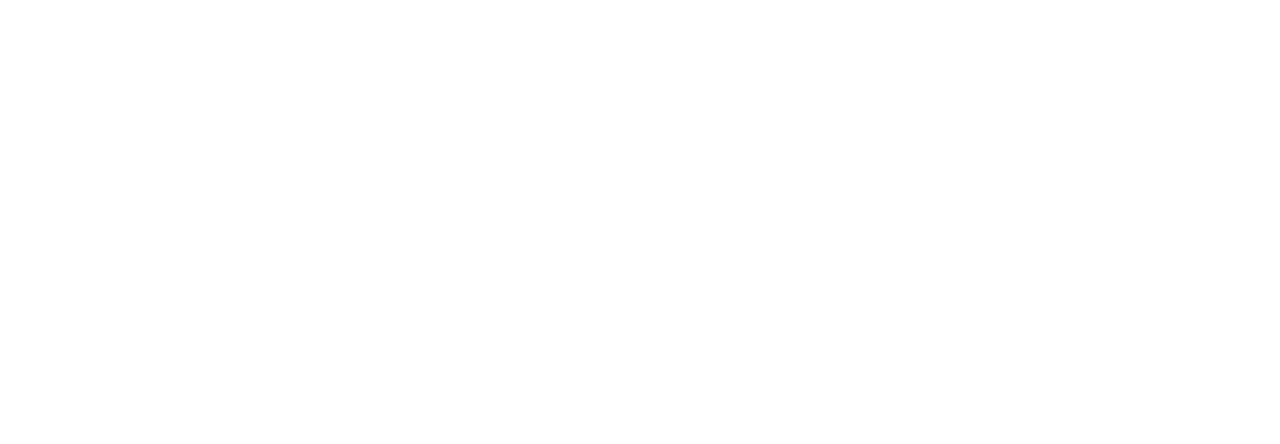
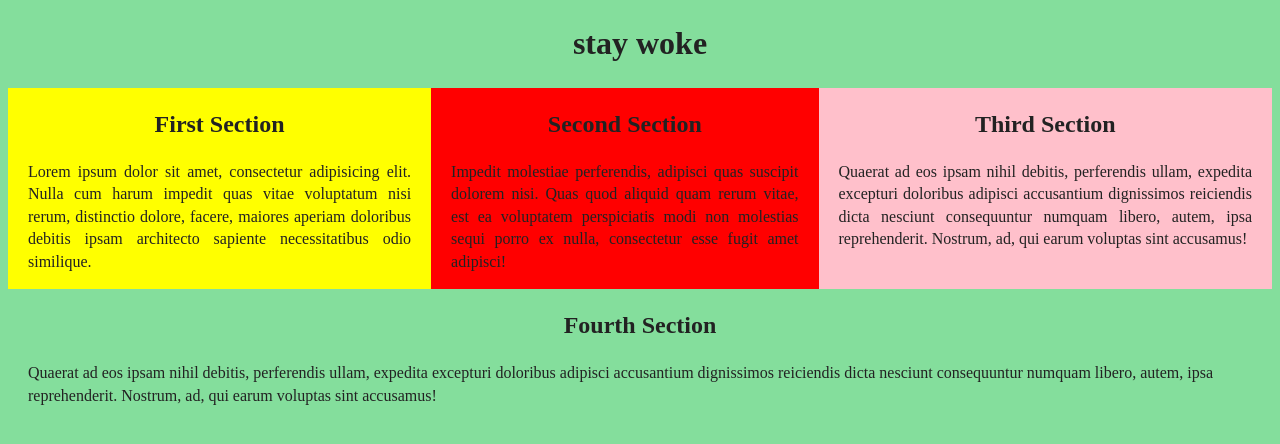
Before and after one commit to bbhonu/flexmess, a plain HTML site: page index.html in a window 1280 px wide. Drawn offline with Linux system fonts and the light colour scheme.

Commit message:
another commit

```diff
--- a/index.html
+++ b/index.html
@@ -2,9 +2,43 @@
 <html lang="en">
 <head>
 	<meta charset="UTF-8">
+		<link rel="stylesheet" href="css/main.css">
+
+		<meta name="viewport" content="width=device-width, initial-scale=1">
+
 	<title>Flex Title</title>
+	<script>
+  (function(i,s,o,g,r,a,m){i['GoogleAnalyticsObject']=r;i[r]=i[r]||function(){
+  (i[r].q=i[r].q||[]).push(arguments)},i[r].l=1*new Date();a=s.createElement(o),
+  m=s.getElementsByTagName(o)[0];a.async=1;a.src=g;m.parentNode.insertBefore(a,m)
+  })(window,document,'script','https://www.google-analytics.com/analytics.js','ga');
+
+  ga('create', 'UA-86968553-1', 'auto');
+  ga('send', 'pageview');
+
+</script>
 </head>
 <body>
+<header> <h1> stay woke</h1></header>
+<main>
+
+	<section class ="one">
+		<h2>First Section</h2>
+		<p>Lorem ipsum dolor sit amet, consectetur adipisicing elit. Nulla cum harum impedit quas vitae voluptatum nisi rerum, distinctio dolore, facere, maiores aperiam doloribus debitis ipsam architecto sapiente necessitatibus odio similique.</p>
+	</section>
+	<section class ="two">
+		<h2>Second Section</h2>
+		<p>Impedit molestiae perferendis, adipisci quas suscipit dolorem nisi. Quas quod aliquid quam rerum vitae, est ea voluptatem perspiciatis modi non molestias sequi porro ex nulla, consectetur esse fugit amet adipisci!</p>
+	</section>
+	<section class ="three">
+		<h2>Third Section</h2>
+		<p>Quaerat ad eos ipsam nihil debitis, perferendis ullam, expedita excepturi doloribus adipisci accusantium dignissimos reiciendis dicta nesciunt consequuntur numquam libero, autem, ipsa reprehenderit. Nostrum, ad, qui earum voluptas sint accusamus!</p>
+	</section>
+</main>
+	<div class ="four">
+		<h2>Fourth Section</h2>
+		<p>Quaerat ad eos ipsam nihil debitis, perferendis ullam, expedita excepturi doloribus adipisci accusantium dignissimos reiciendis dicta nesciunt consequuntur numquam libero, autem, ipsa reprehenderit. Nostrum, ad, qui earum voluptas sint accusamus!</p>
+	</div>
 
 </body>
 </html>
--- a/scss/_base.scss
+++ b/scss/_base.scss
@@ -1,4 +1,52 @@
+body {
+	background-color: rgba(50,200,90,.6);
+}
 
+header {
+	text-align: center;
+}
+
+main {
+	display: flex;
+	justify-content: center;
+	flex-flow: row wraps;
+}
+
+main section {
+	background-color: white;
+	text-align: justify;
+
+}
+
+.one {
+	width: 33%;
+	background-color: yellow;
+}
+
+.two {
+	width: 33%;
+	background-color: red;
+}
+
+.three {
+	width: 33%;
+	background-color: pink;
+}
+
+.four-container {
+width: 100%;
+background-color: rgba(255,255,255,1);
+
+}
+
+h2 {
+	text-align: center;
+}
+
+p, h2 {
+	padding-left: 20px;
+	padding-right: 20px;
+}
 
 @media only screen and (max-width: 550px) {
 
@@ -11,6 +59,7 @@ main {
 
 main section {
 	width: 100%;
+	margin-bottom: 30px;
 
 
 }
```
Also changed, not shown: css/main.css.
